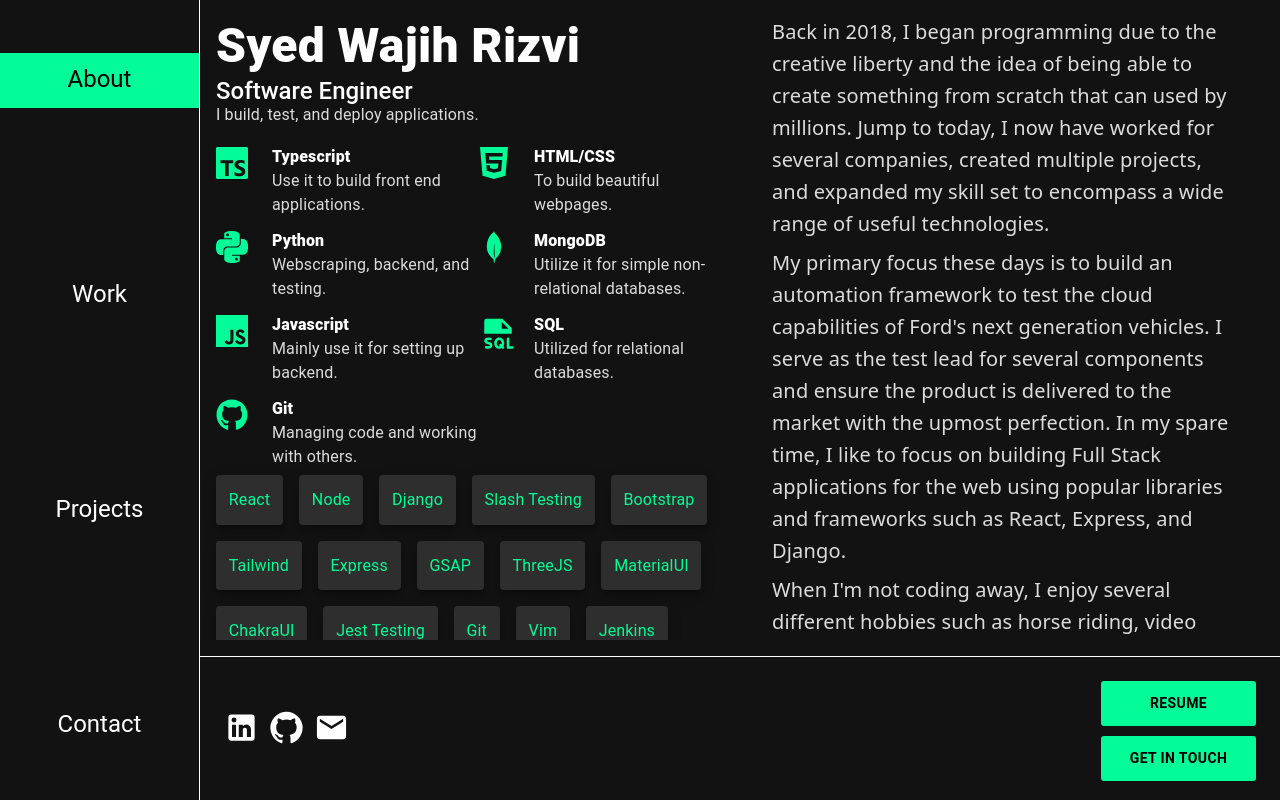
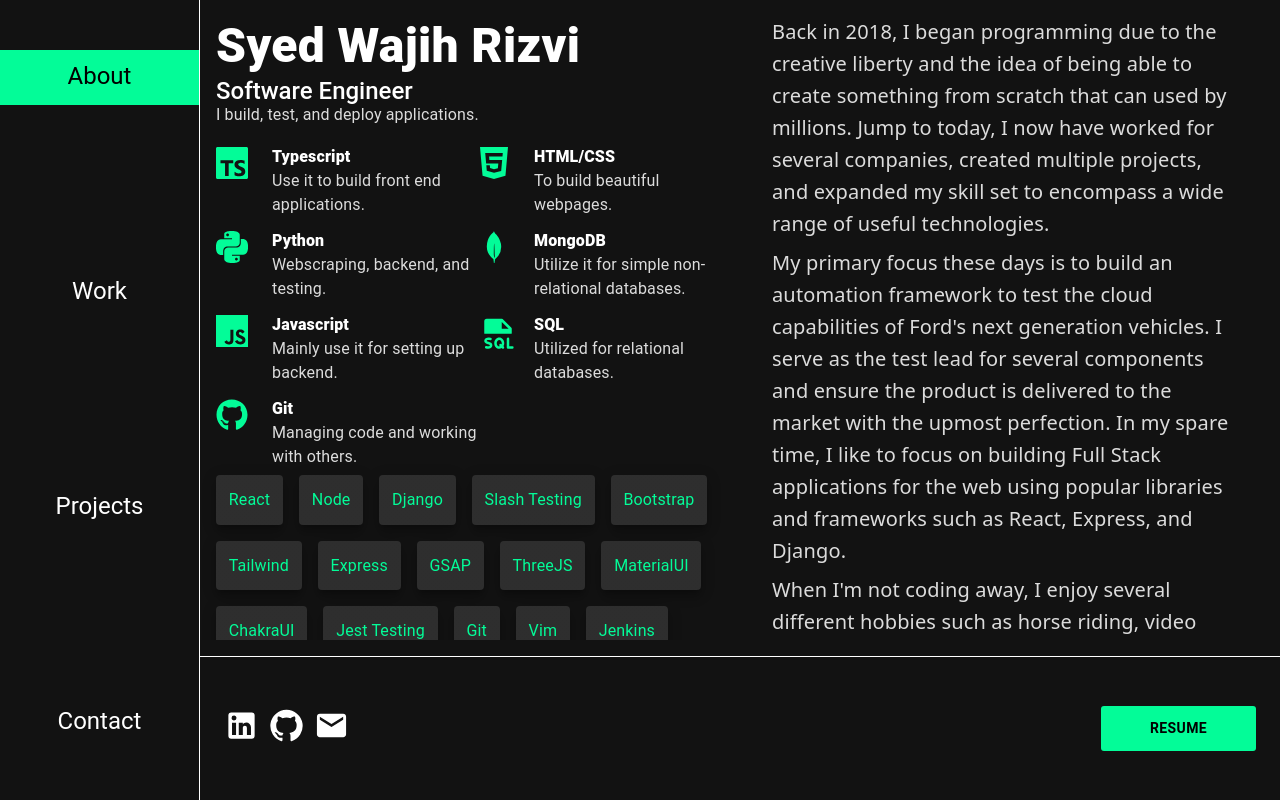
Before and after one commit to syedwajihrizvi/Portfolio, a React (Vite) app: page / in a window 1280 px wide. Built offline with nearby package versions, Linux system fonts and the light colour scheme.

Commit message:
Removed get in touch button

```diff
--- a/src/components/Footer.tsx
+++ b/src/components/Footer.tsx
@@ -24,7 +24,6 @@ function Footer() {
                 color="inherit" target="_blank" rel="noopener noreferrer">
                     <Button className='button button--primary'>Resume</Button>
                 </Link>
-                <Button className='button button--primary' onClick={() => navigate('/contact')}>Get In Touch</Button>
             </Box>
         </Box>
     )
```
